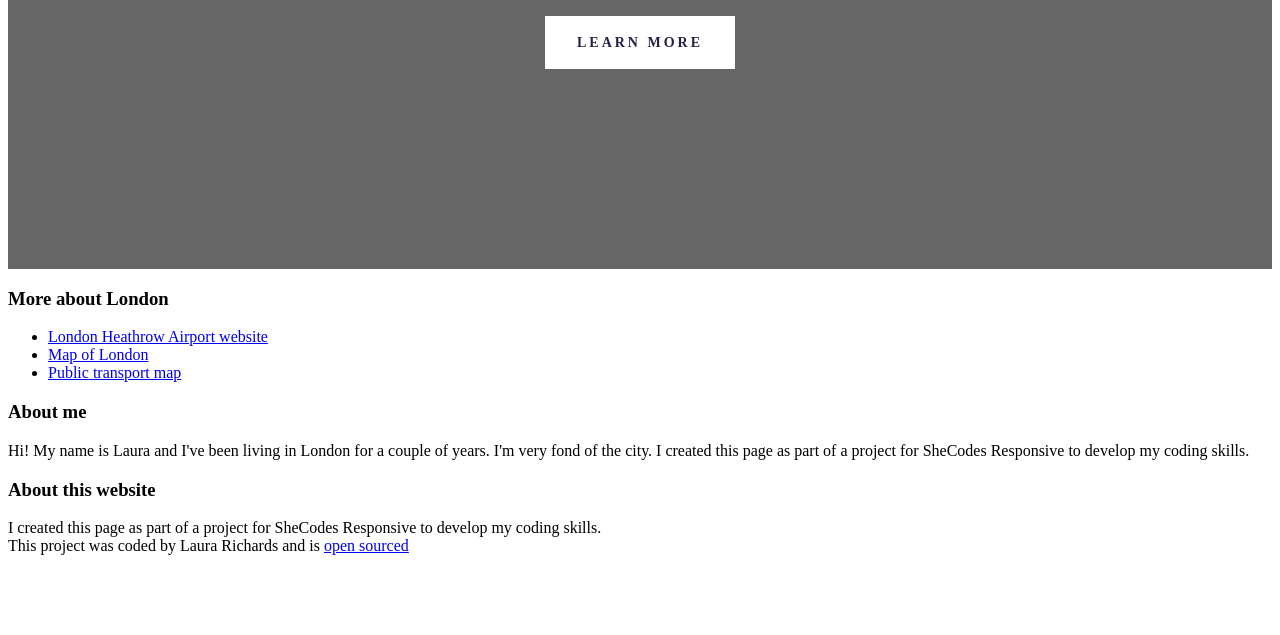
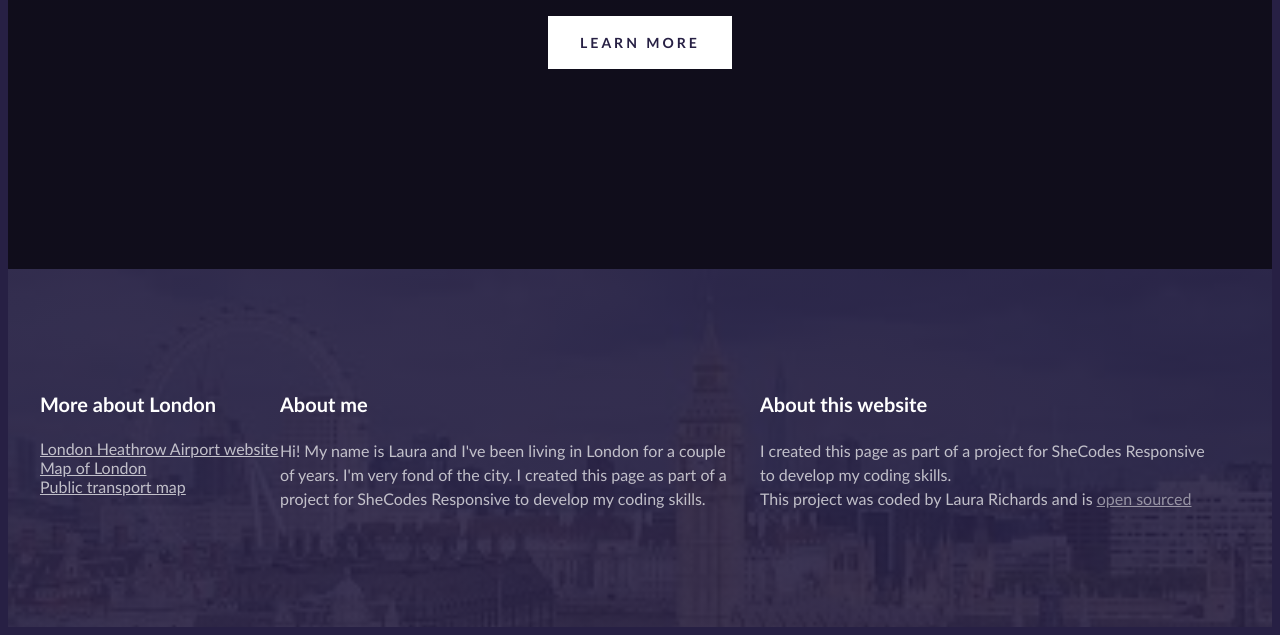
Before and after one commit to Laura-html/Travel-Project, a plain HTML site: page index.html in a window 1280 px wide. Shown: the part 476-1111 px from the top of the page. Before the commit the page ends 1047 px from the top, so only its background shows below. Drawn offline with Linux system fonts and the light colour scheme.

Commit message:
updated footer image

```diff
--- a/style.css
+++ b/style.css
@@ -1,3 +1,24 @@
+body {
+  font-family: "Trebuchet MS", "Lucida Sans Unicode", "Lucida Grande",
+    "Lucida Sans", Arial, sans-serif;
+  background: #272044;
+}
+
+.container {
+  max-width: 1400px;
+  margin: 0 auto;
+}
+
+.grid {
+  display: grid;
+  grid-template-columns: 1fr 2fr 2fr;
+}
+
+section {
+  max-width: 1200px;
+  margin: 0 auto;
+}
+
 header {
   background-image: linear-gradient(rgba(0, 0, 0, 0.6), rgba(0, 0, 0, 0.6)),
     url("../images/london.jpg");
@@ -9,8 +30,6 @@ header {
 }
 
 header h1 {
-  font-family: "Trebuchet MS", "Lucida Sans Unicode", "Lucida Grande",
-    "Lucida Sans", Arial, sans-serif;
   font-weight: 700;
   font-size: 96px;
   line-height: 1;
@@ -46,3 +65,44 @@ header a {
   text-transform: uppercase;
   background: white;
 }
+footer {
+  color: white;
+  background-image: linear-gradient(
+      rgba(39, 32, 68, 0.9),
+      rgba(39, 32, 68, 0.9)
+    ),
+    url("../images/london 2.jpg");
+
+  background-repeat: no-repeat;
+  background-size: cover;
+  padding: 100px 0;
+}
+
+footer h3 {
+  font-weight: 700;
+  font-size: 20px;
+  line-height: 30px;
+}
+
+footer p {
+  font-weight: 400;
+  font-size: 16px;
+  opacity: 0.7;
+  margin-right: 20px;
+  line-height: 24px;
+}
+
+footer ul {
+  padding: 0;
+}
+
+footer li {
+  list-style: none;
+  margin: 0;
+  padding: 0;
+}
+
+footer a {
+  color: white;
+  opacity: 0.7;
+}
```
Also changed, not shown: images/london 2.jpg (added).
